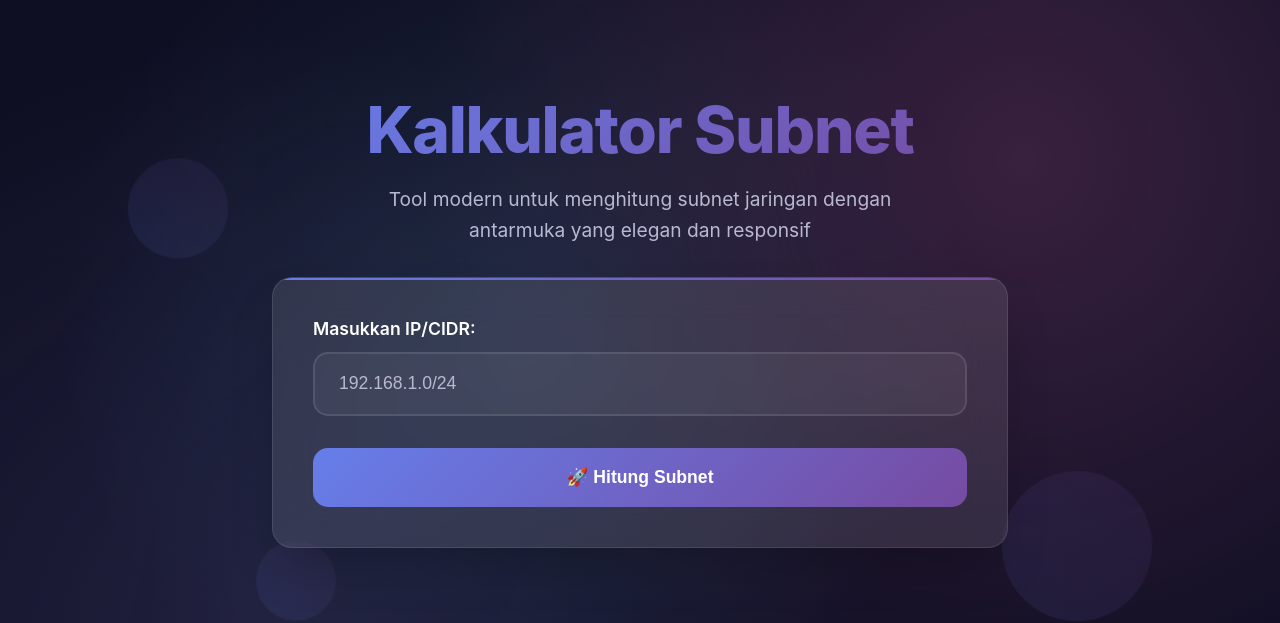
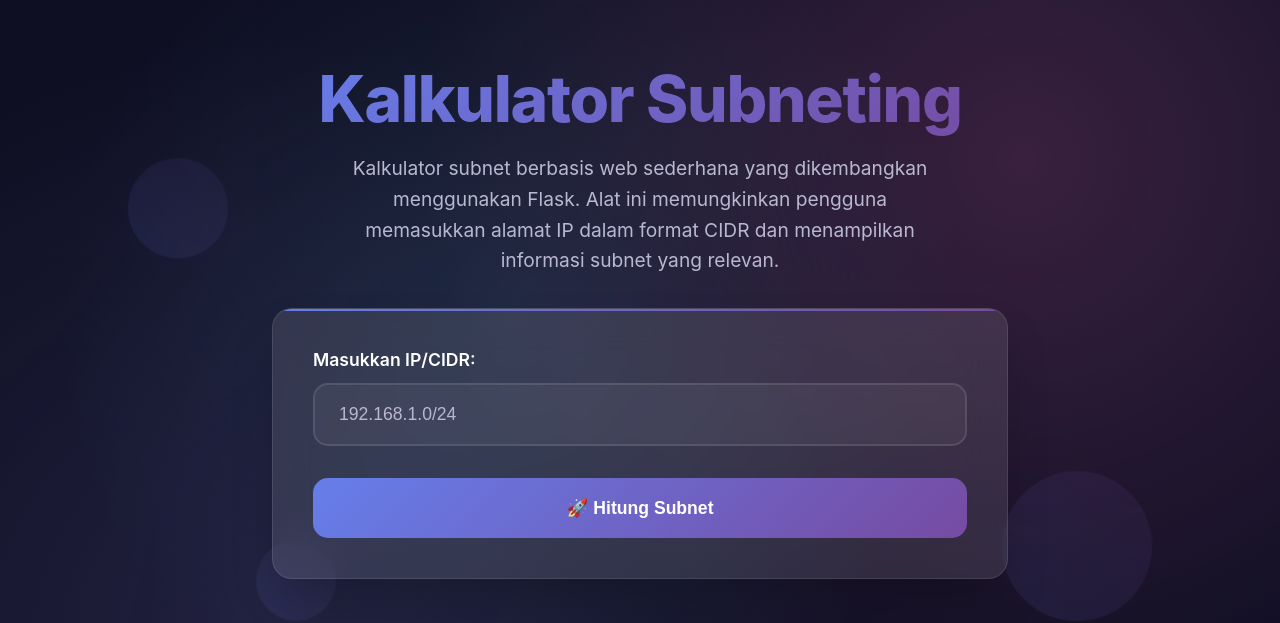
Before and after one commit to jatmikooo/subneting, a Flask app: page / in a window 1280 px wide. Shown: the top 623 px of the page. Run offline with Flask 3, Linux system fonts and the light colour scheme.

Commit message:
Update index.html

```diff
--- a/templates/index.html
+++ b/templates/index.html
@@ -3,7 +3,7 @@
 <head>
     <meta charset="UTF-8">
     <meta name="viewport" content="width=device-width, initial-scale=1.0">
-    <title>Subnet Calculator - Modern Network Tool</title>
+    <title>Subnet Calculator - Network Tool</title>
     <style>
         * {
             margin: 0;
@@ -387,14 +387,12 @@
             }
         }
 
-        /* Dark mode enhancements */
         @media (prefers-color-scheme: dark) {
             :root {
                 --card-bg: rgba(255, 255, 255, 0.08);
             }
         }
 
-        /* High contrast mode */
         @media (prefers-contrast: high) {
             .calculator-card, .result-card {
                 border: 2px solid rgba(255, 255, 255, 0.3);
@@ -445,8 +443,8 @@
 
     <div class="container">
         <header class="header">
-            <h1>Kalkulator Subnet</h1>
-            <p>Tool modern untuk menghitung subnet jaringan dengan antarmuka yang elegan dan responsif</p>
+            <h1>Kalkulator Subneting</h1>
+            <p>Kalkulator subnet berbasis web sederhana yang dikembangkan menggunakan Flask. Alat ini memungkinkan pengguna memasukkan alamat IP dalam format CIDR dan menampilkan informasi subnet yang relevan.</p>
         </header>
 
         <div class="calculator-card">
```
